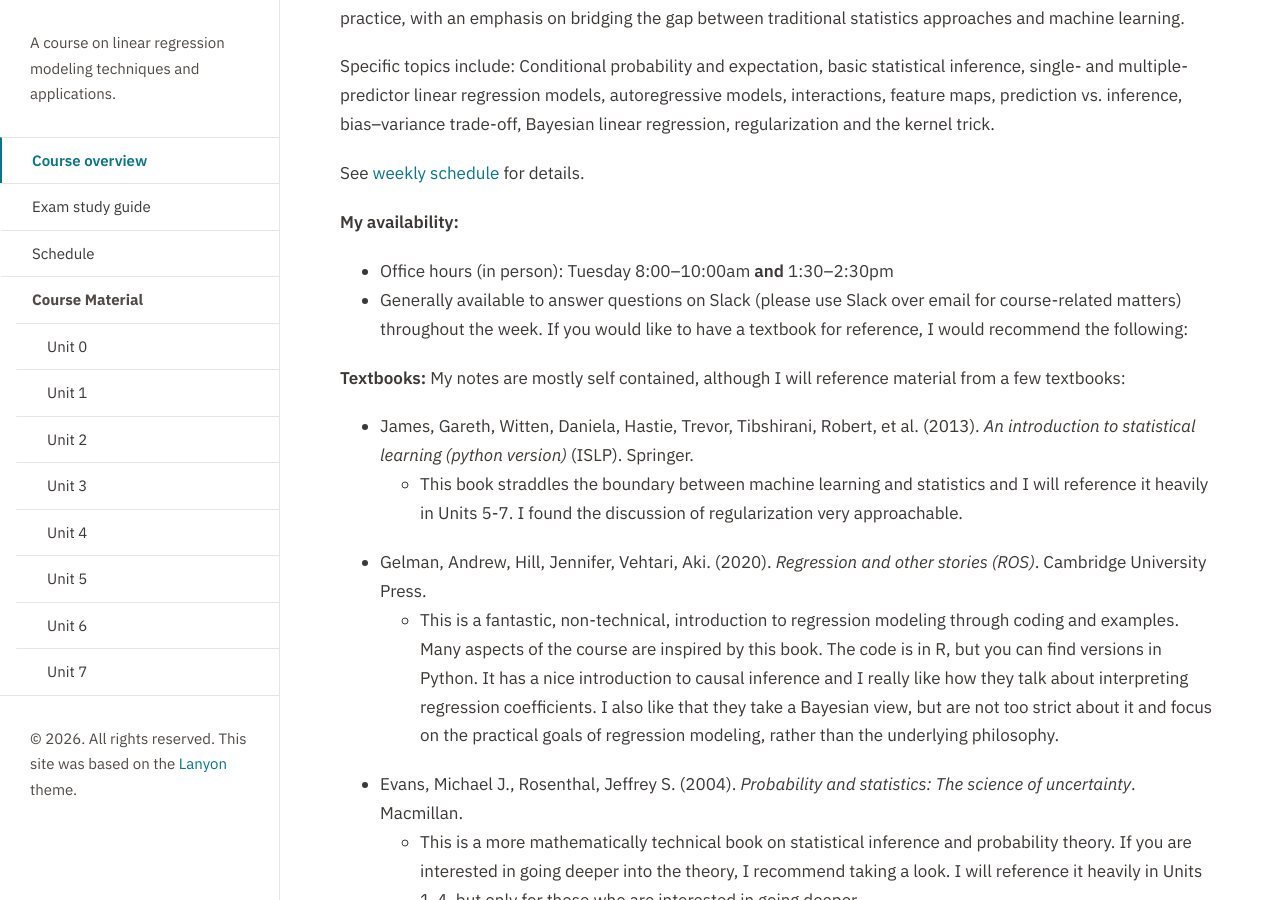
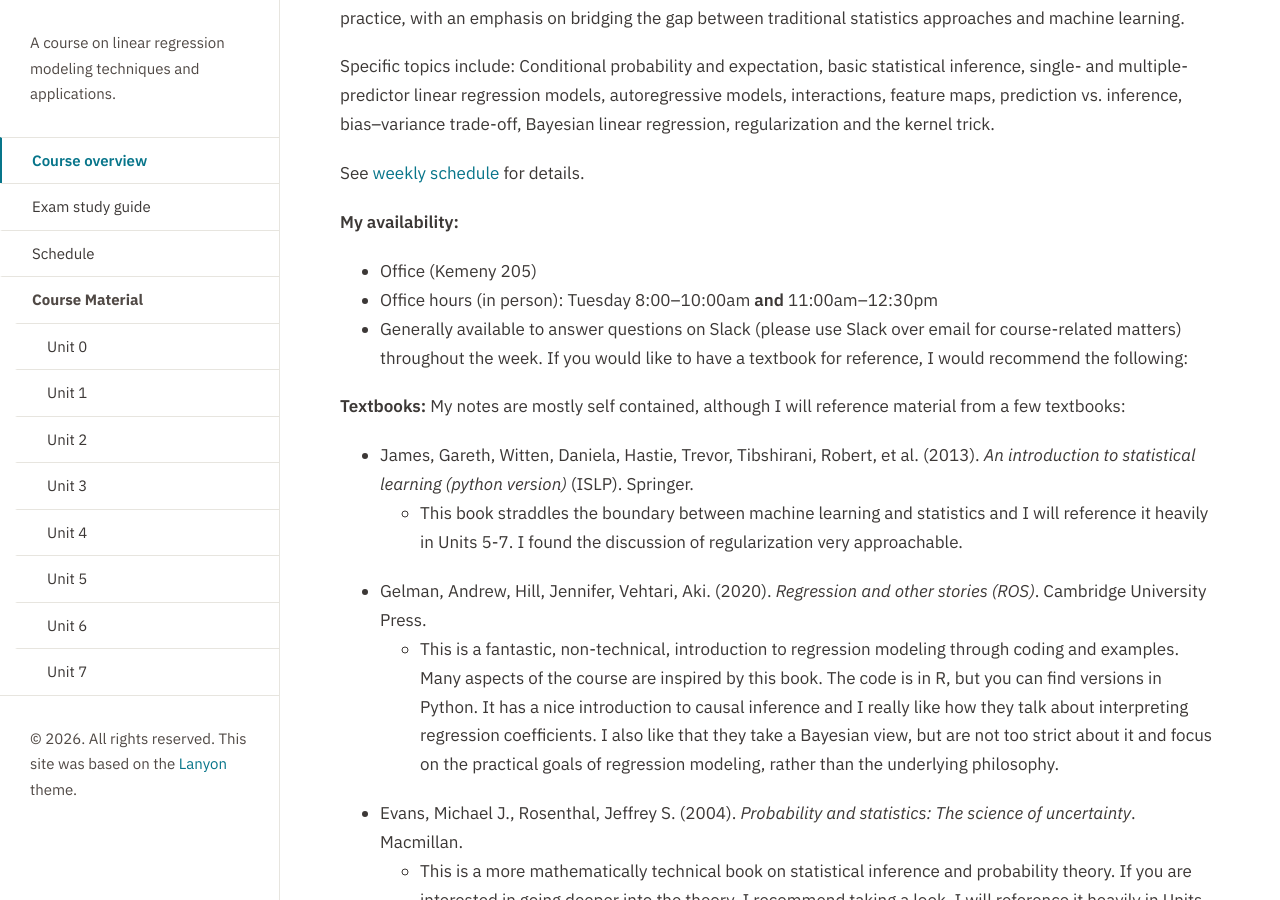
Before and after one commit to elevien/math50_2026, a Jekyll site: the page built from index.md, in a window 1280 px wide and 900 px high, scrolled down 465 px. Built offline with Jekyll 4.4.1, drawn with Linux system fonts in a browser that asks for light colours.

Commit message:
Publish from math50_sandbox@bab54dd

```diff
--- a/index.md
+++ b/index.md
@@ -21,7 +21,8 @@ See [weekly schedule]({{ '/schedule/' | relative_url }}) for details.
 
 **My availability:**
 
-- Office hours (in person): Tuesday 8:00–10:00am **and** 1:30–2:30pm
+- Office (Kemeny 205)
+- Office hours (in person): Tuesday 8:00–10:00am **and** 11:00am–12:30pm
 - Generally available to answer questions on Slack (please use Slack over email for course-related matters) throughout the week. If you would like to have a textbook for reference, I would recommend the following:
 
 **Textbooks:** My notes are mostly self contained, although I will reference material from a few textbooks:
```
